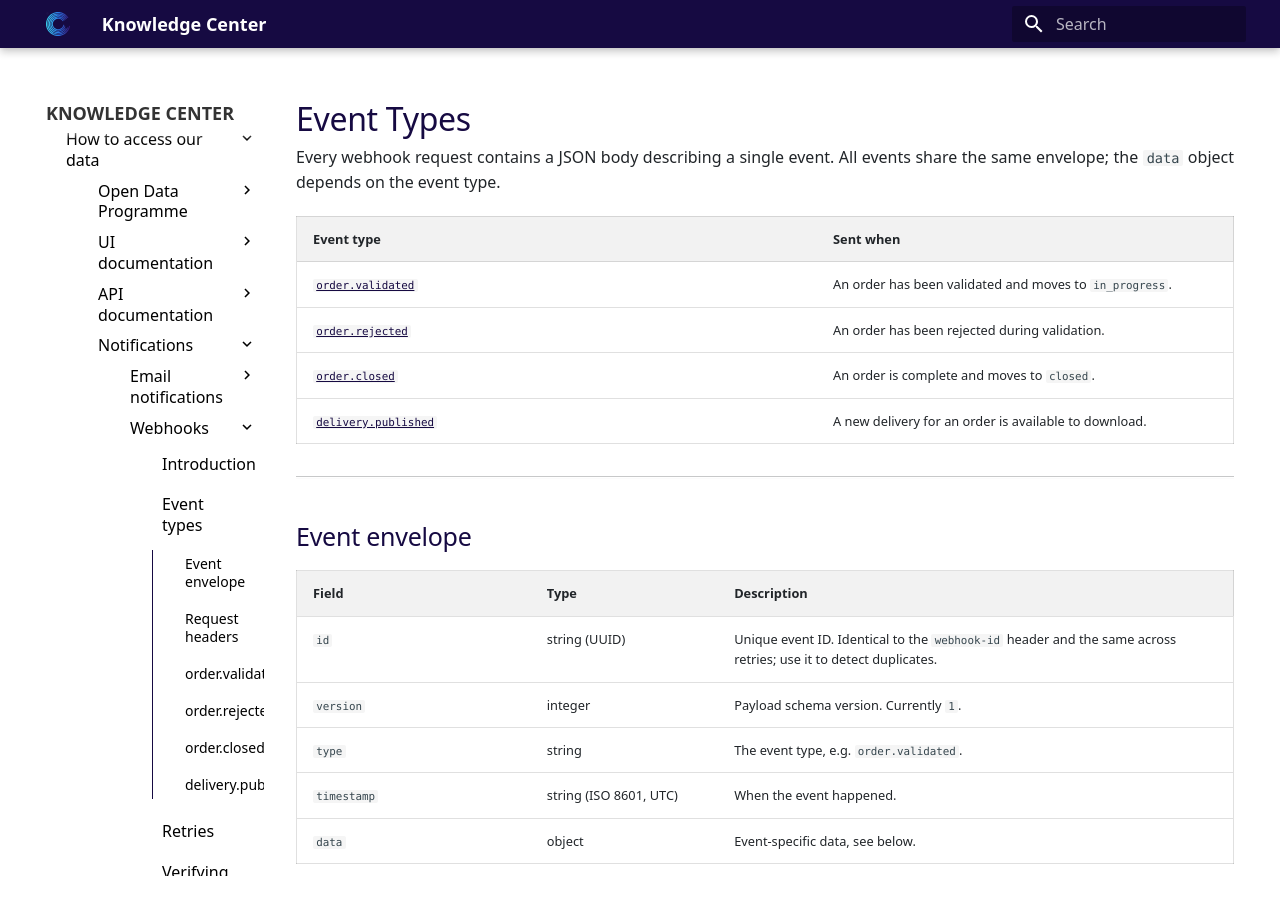
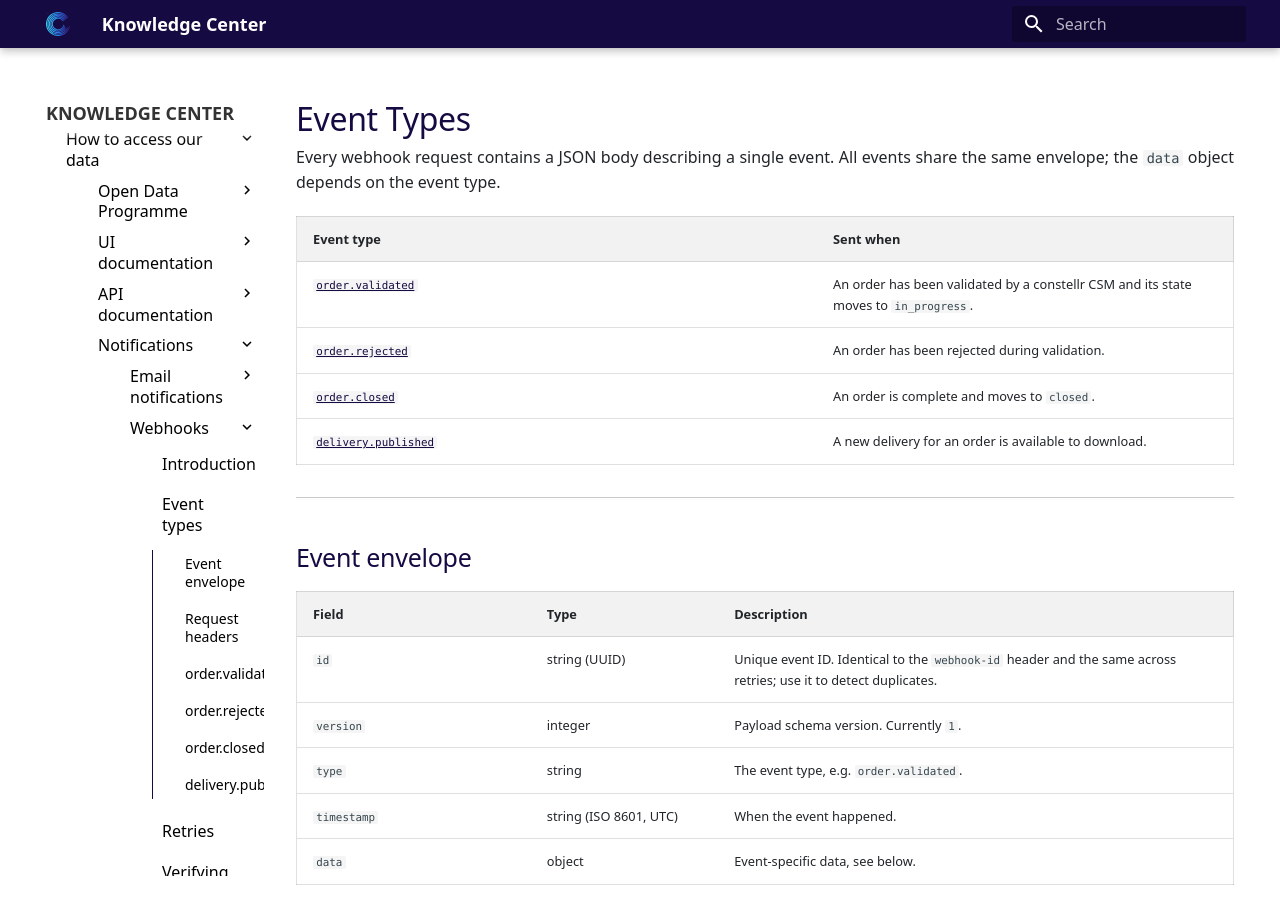
Before and after one commit to constellr/product-lst, an MkDocs documentation site: the page built from docs/notifications/webhooks/event-types.md, in a window 1280 px wide and 900 px high. Built offline with MkDocs 1.6.1 and Material for MkDocs 9.7.7, drawn with Linux system fonts in a browser that asks for light colours; the version menu is left out.

Commit message:
Update docs/notifications/webhooks/event-types.md
Co-authored-by: Berat Akuzum <31342820+beratakuzum@users.noreply.github.com>

```diff
--- a/docs/notifications/webhooks/event-types.md
+++ b/docs/notifications/webhooks/event-types.md
@@ -4,7 +4,7 @@ Every webhook request contains a JSON body describing a single event. All events
 
 | Event type | Sent when |
 | :--- | :--- |
-| [`order.validated`](#ordervalidated) | An order has been validated and moves to `in_progress`. |
+| [`order.validated`](#ordervalidated) | An order has been validated by a constellr CSM and its state moves to `in_progress`. |
 | [`order.rejected`](#orderrejected) | An order has been rejected during validation. |
 | [`order.closed`](#orderclosed) | An order is complete and moves to `closed`. |
 | [`delivery.published`](#deliverypublished) | A new delivery for an order is available to download. |
```
